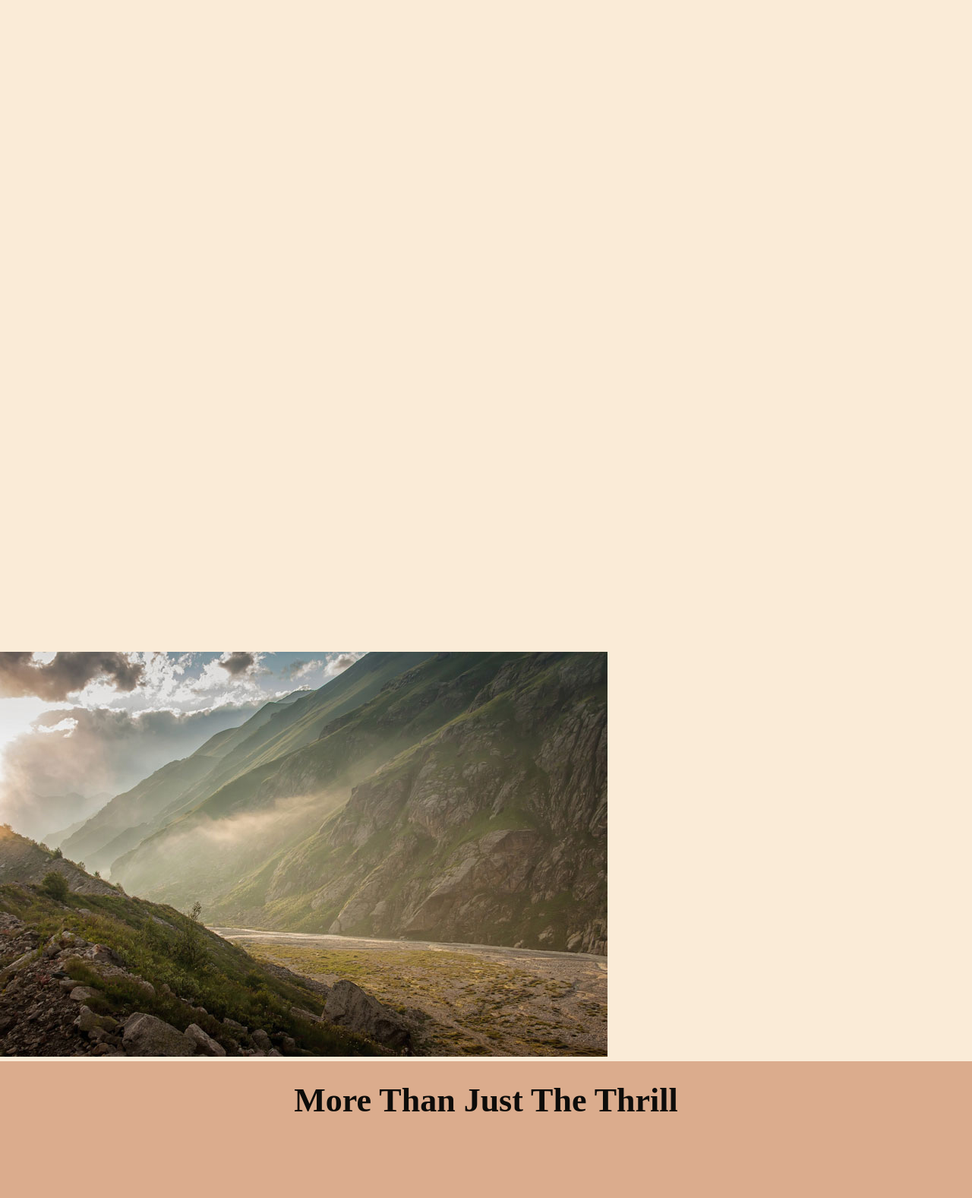
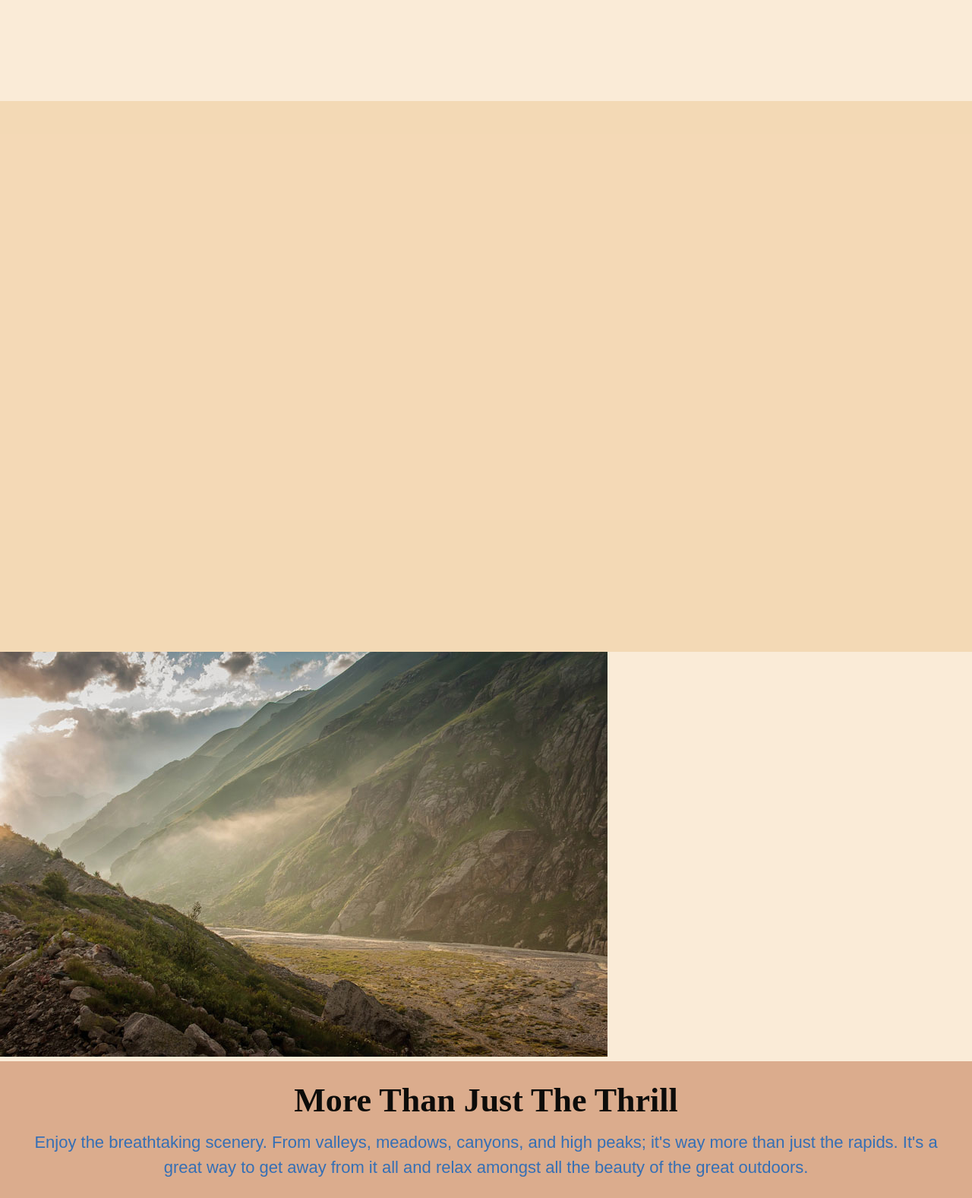
Before and after one commit to Ddorcenat/WDD130, a plain HTML site: page wwr/index.html in a window 1280 px wide. Shown: the part 3380-4957 px from the top of the page at 76% size. Drawn offline with Linux system fonts and the light colour scheme.

Commit message:
Color changes

```diff
--- a/wwr/styles/style.css
+++ b/wwr/styles/style.css
@@ -24,7 +24,7 @@ main section{
 
 #background{
    height: 725px;
-    background-color: antiquewhite;
+    background-color: rgba(238, 201, 152, 0.517);
 }
 body{
     background-color: antiquewhite;
@@ -78,8 +78,6 @@ nav a:hover{
 }
 .msg p{
     color: rgb(53, 111, 181);
-    font-family: Georgia, 'Times New Roman', Times, serif;
-    font-size: 8em;
     padding-bottom: 15px;
 }
 footer a:hover{
```
Also changed, not shown: wwr/index.html (+1 -1 lines).
